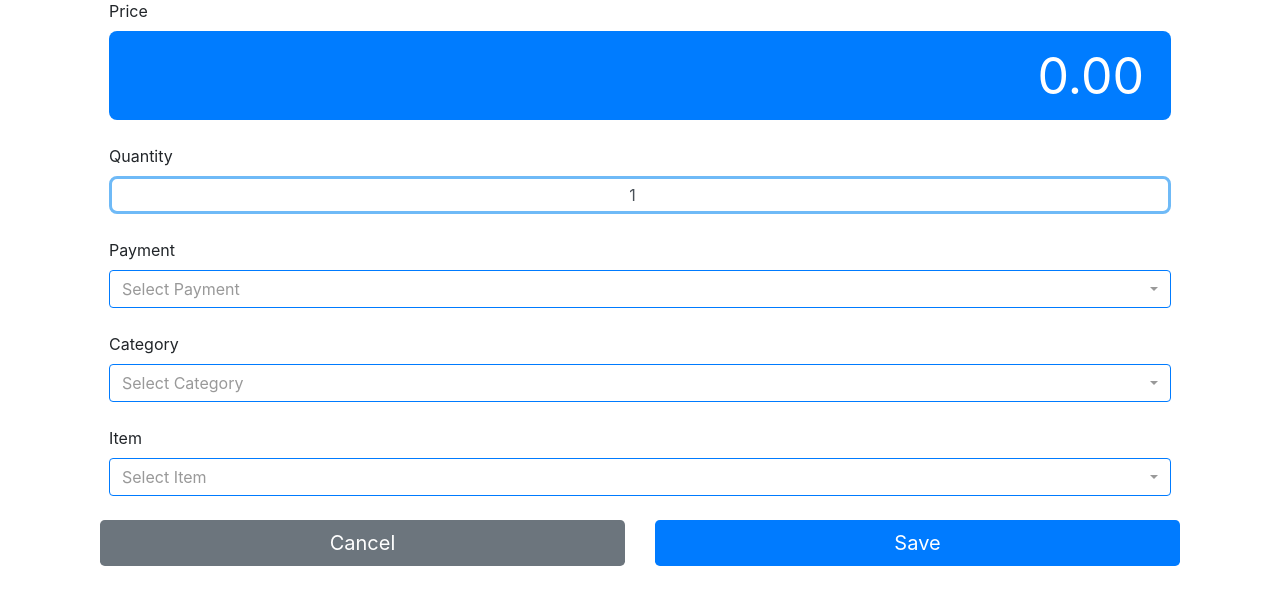
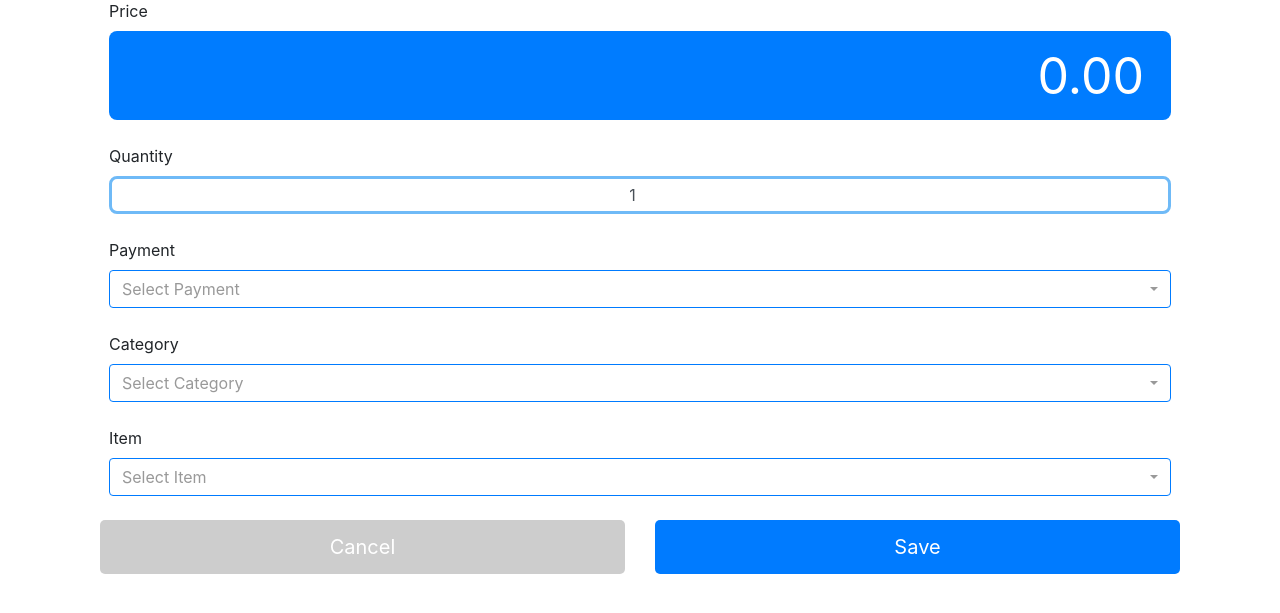
Before and after one commit to fvea/kleas-web-app, a Django app: page / in a window 1280 px wide. Shown: the part 187-800 px from the top of the page. Run offline with Django 4.2, Linux system fonts and the light colour scheme; data that the repository does not hold is empty.

Commit message:
some changes in button

```diff
--- a/sales/static/sales/css/sample.css
+++ b/sales/static/sales/css/sample.css
@@ -27,3 +27,21 @@
     text-align: end;
     font-family: 'Inter', Arial;
 }
+
+#add-btn {
+    background-color: #6FBAF7;
+}
+
+#cancel-btn {
+    background-color: #CDCDCD;
+}
+
+.button-custom {
+    border-radius: 8px;
+    width: 95% !important;
+}
+
+.btn-block {
+    padding: 12px;
+    border-radius: 5px;
+}
```
